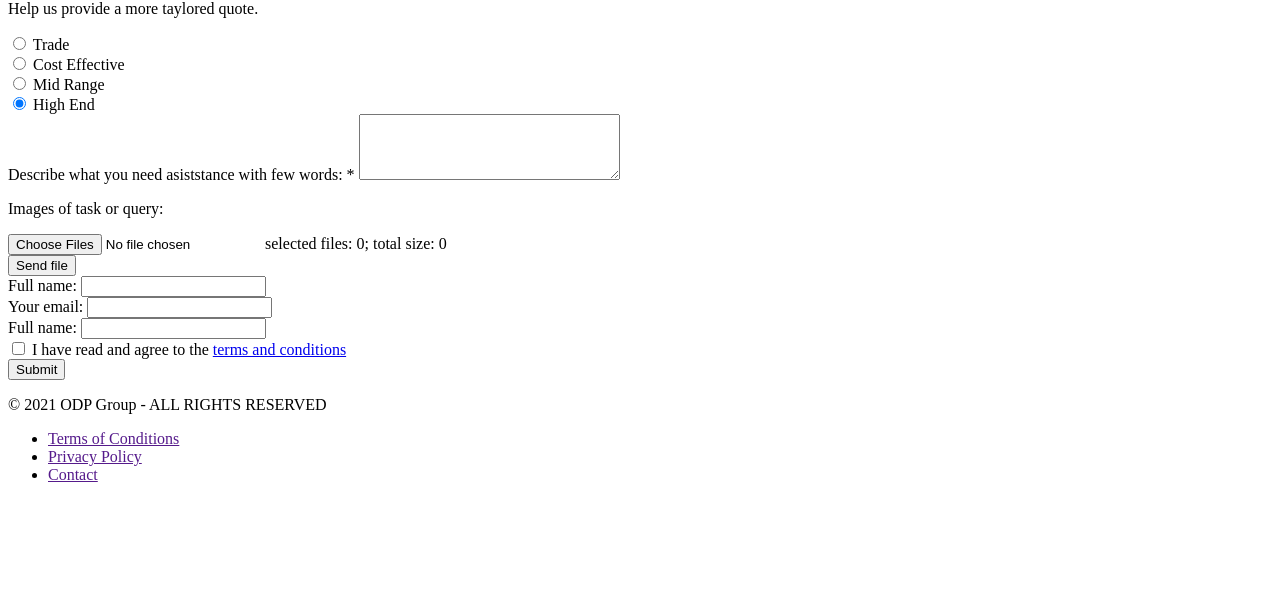
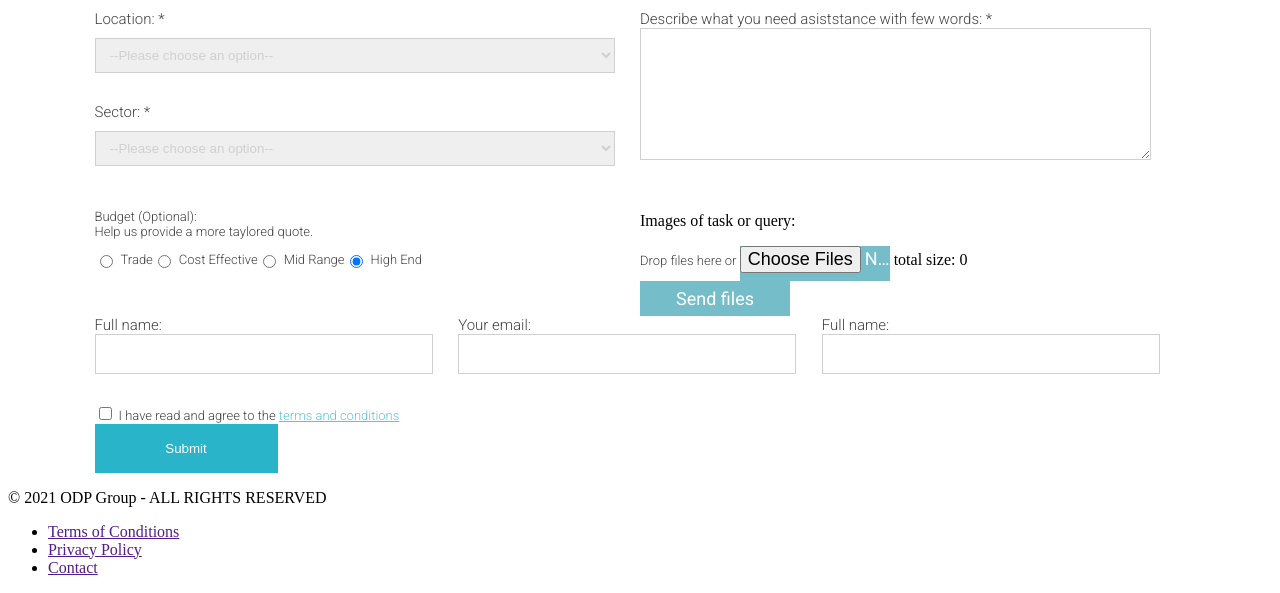
Before and after one commit to waveex/odp-building-serv, a website built with Parcel: page index.html in a window 1280 px wide. Shown: the part 528-1121 px from the top of the page. Before the commit the page ends 1028 px from the top, so only its background shows below. Built offline with nearby package versions, Linux system fonts and the light colour scheme; a web font is replaced by a local one.

Commit message:
contact form: styles

```diff
--- a/index.html
+++ b/index.html
@@ -70,11 +70,12 @@
             the top of the page.</p>
     </section>
     <section class="contact">
-        <h2 class="contact__headeer"></h2>
+        <h2 class="contact__title">Get a Quote Now – Tell Us What You Need!</h2>
         <div class="contact__form">
+            <div class="contact__form--row">
                 <div class="contact__select">
                     <div class="select">
-                    <label for="location" class="select__label"></label>
+                        <label for="location" class="select__label">Location: *</label>
                         <select name="location" class="select__list" id="select">
                             <option class="select__item" value="">--Please choose an option--</option>
                             <option class="select__item" value="Hampshire">Hampshire</option>
@@ -85,7 +86,7 @@
                         </select>
 
                         <div class="select">
-                        <label for="location" class="select__label"></label>
+                            <label for="location" class="select__label">Sector: *</label>
                             <select name="location" class="select__list" id="select">
                                 <option class="select__item" value="">--Please choose an option--</option>
                                 <option class="select__item" value="Hampshire">Hampshire</option>
@@ -97,57 +98,69 @@
                         </div>
 
                     </div>
-
+                </div>
+                <div class="contact__message">
+                    <label class="contact__message--label" for="message">Describe what you need asiststance with few
+                        words: * </label>
+                    <textarea class="contact__message--textarea" name="message" id="message" cols="30"
+                        rows="4"></textarea>
+                </div>
+            </div>
+            <div class="contact__form--row">
                 <div class="contact__budget">
                     <p class="contact__budget--title">Budget (Optional): <br />
                         Help us provide a more taylored quote. </p>
                     <div class="contact__budget--radio">
                         <div class="contact__budget--item">
-                            <input type="radio" id="budget" name="price" value="trade" checked>
-                            <label for="butget">Trade</label>
+                            <input class="contact__budget--input" type="radio" id="budget" name="price" value="trade"
+                                checked>
+                            <label class="contact__budget--label" for="butget">Trade</label>
                         </div>
                         <div class="contact__budget--item">
-                            <input type="radio" id="budget" name="price" value="cost_effective" checked>
-                            <label for="butget">Cost Effective</label>
+                            <input class="contact__budget--input" type="radio" id="budget" name="price"
+                                value="cost_effective" checked>
+                            <label class="contact__budget--label" for="butget">Cost Effective</label>
                         </div>
                         <div class="contact__budget--item">
-                            <input type="radio" id="budget" name="price" value="mid_Range" checked>
-                            <label for="butget">Mid Range</label>
+                            <input class="contact__budget--input" type="radio" id="budget" name="price"
+                                value="mid_Range" checked>
+                            <label class="contact__budget--label" for="butget">Mid Range</label>
                         </div>
                         <div class="contact__budget--item">
-                            <input type="radio" id="budget" name="price" value="high_end" checked>
-                            <label for="butget">High End</label>
+                            <input class="contact__budget--input" type="radio" id="budget" name="price" value="high_end"
+                                checked>
+                            <label class="contact__budget--label" for="butget">High End</label>
+                        </div>
+                    </div>
+                </div>
+                <div class="contact__file">
+                    <p class="contact__file--title">Images of task or query:</p>
+                    <form name="uploadForm" class="contact__file--form">
+                        <div>
+                            <label for="uploadInput" class="contact__file--label">Drop files here or </label>
+                            <input id="uploadInput" class="contact__file--button contact__file--upload" type="file"
+                                value="Select file" name="myFiles" multiple>
+                            total size: <span id="fileSize">0</span>
+                        </div>
+                        <div><input type="submit" class="contact__file--button contact__file--send" value="Send files">
+                        </div>
+                    </form>
                 </div>
             </div>
 
+
+            <div class="contact__data">
+                <div class="contact__data--item contact__data--name">
+                    <label for="full_name" class="contact__data--label">Full name:</label>
+                    <input type="text" class="contact__data--input" name="from_name" id="full_name">
                 </div>
-                <div class="contact__message">
-                    <label for="message">Describe what you need asiststance with few words: * </label>
-                    <textarea name="message" id="message" cols="30" rows="4"></textarea>
+                <div class="contact__data--item contact__data--email">
+                    <label for="email" class="contact__data--label">Your email:</label>
+                    <input type="email" class="contact__data--input" name="email" id="email">
                 </div>
-                <div class="contact__file">
-                    <p class="contact__file--title">Images of task or query:</p>
-                    <form name="uploadForm">
-                        <div>
-                            <input id="uploadInput" type="file" name="myFiles" multiple>
-                            selected files: <span id="fileNum">0</span>;
-                            total size: <span id="fileSize">0</span>
-                        </div>
-                        <div><input type="submit" value="Send file"></div>
-                    </form>
-                </div>
-                <div class="contact__data">
-                    <div class="contact__data--name">
-                        <label for="full_name" class="contact__data--label">Full name:</label>
-                        <input type="text" name="from_name" id="full_name">
-                    </div>
-                    <div class="contact__data--email">
-                        <label for="email" class="contact__data--label">Your email:</label>
-                        <input type="email" name="email" id="email">
-                    </div>
-                    <div class="contact__data--phone">
+                <div class="contact__data--item contact__data--phone">
                     <label for="phone" class="contact__data--label">Full name:</label>
-                        <input type="tel" name="phone" id="phone">
+                    <input type="tel" class="contact__data--input" name="phone" id="phone">
                 </div>
             </div>
             <div class="contact__permission">
--- a/styles/main.scss
+++ b/styles/main.scss
@@ -1,60 +1,59 @@
 @import url("https://use.typekit.net/kww5wvv.css");
-@import url('https://fonts.googleapis.com/css2?family=Roboto:wght@300;400;500;700&display=swap');
+@import url("https://fonts.googleapis.com/css2?family=Roboto:wght@300;400;500;700&display=swap");
 body {
-    font-family: "canto",serif;
+    font-family: "canto", serif;
     font-size: 16px;
     background: #fff;
 }
+
 /******************header*****************/
-.header{
+.header {
     display: flex;
     align-items: center;
     justify-content: space-around;
-    &__company--name{
+    &__company--name {
         font-size: 36px;
         color: #616161;
         font-weight: 300;
         padding: 30px 0 20px 0;
         margin: 0;
     }
-
 }
-.nav{
-    &__list{
+.nav {
+    &__list {
         display: flex;
         flex-direction: row;
         list-style: none;
-    &--item{
+        &--item {
             padding: 0 15px;
         }
-    &--link{
+        &--link {
             text-decoration: none;
-     font-family: 'Roboto', sans-serif;
+            font-family: "Roboto", sans-serif;
             font-size: 16px;
             line-height: 24px;
             color: #9f9f9f;
             font-weight: 200;
             &:hover {
                 font-weight: 300;
-        color:#3c3c3c;
+                color: #3c3c3c;
             }
         }
     }
-
 }
 /**********************text section************************************/
 .text {
     max-width: 825px;
     width: 100%;
     margin: 0 auto;
-    &__title{
+    &__title {
         font-size: 36px;
         color: #424242;
         font-weight: 300;
         font-family: "Canto";
         text-align: center;
     }
-    &__description{
+    &__description {
         width: 750px;
         height: 128px;
         font-size: 15px;
@@ -67,3 +66,160 @@ text-align: center;
     }
 }
 /**********************form************************************************/
+
+.contact {
+    max-width: 1091px;
+    width: 100%;
+    margin: 0 auto;
+    &__budget {
+        display: flex;
+        flex-direction: column;
+        &--title {
+            font-size: 15px;
+            color: #424242;
+            font-weight: 300;
+            font-family: "Roboto";
+        }
+        &--radio {
+            display: flex;
+            flex-direction: row;
+        }
+        &--title {
+            font-size: 13px;
+            color: #424242;
+            font-weight: 300;
+            font-family: "Roboto";
+        }
+        &--item {
+            display: flex;
+            align-items: flex-start;
+        }
+        &--label {
+            margin-left: 5px;
+            font-size: 13px;
+            color: #424242;
+            font-weight: 300;
+            font-family: "Roboto";
+        }
+    }
+    &__data {
+        display: grid;
+        grid-template-columns: 1fr 1fr 1fr;
+        max-width: 1091px;
+        width: 100%;
+        &--item {
+            display: flex;
+            flex-direction: column;
+        }
+        &--label {
+            font-size: 15px;
+            color: #424242;
+            font-weight: 300;
+            font-family: "Roboto";
+        }
+        &--input {
+            height: 36px;
+            max-width: 332px;
+            width: 100%;
+            height: 36px;
+            background-color: #ffffff;
+            border: 1px solid #d0d0d0;
+        }
+    }
+    &__title {
+        font-size: 36px;
+        color: #424242;
+        font-weight: 300;
+        font-family: "Canto";
+        text-align: center;
+        filter: drop-shadow(0 0 10.5px rgba(0, 0, 0, 0.54));
+    }
+    &__form {
+        &--row {
+            display: grid;
+            grid-template-columns: 1fr 1fr;
+        }
+    }
+    &__file {
+        &--button {
+            max-width: 150px;
+            width: 100%;
+            height: 35px;
+            background: #75bdc8;
+            font-size: 18px;
+            color: #ffffff;
+            font-weight: 400;
+            font-family: "Roboto";
+            border: none;
+        }
+
+        &--label {
+            font-size: 13px;
+            color: #424242;
+            font-weight: 300;
+            font-family: "Roboto";
+        }
+    }
+    &__message {
+        &--label {
+            font-size: 15px;
+            color: #424242;
+            font-weight: 300;
+            font-family: "Roboto";
+            margin-bottom: 10px;
+        }
+        &--textarea {
+            max-width: 505px;
+            width: 100%;
+            min-height: 126px;
+            border-color: #d0d0d0;
+        }
+    }
+    &__permission {
+        margin-top: 30px;
+        &--label {
+            font-size: 13px;
+            color: #424242;
+            font-weight: 300;
+            font-family: "Roboto";
+        }
+        &--link {
+            color: #5dc6d6;
+            &:hover {
+                text-decoration: underline;
+            }
+        }
+    }
+    &__submit {
+        &--button {
+            width: 183px;
+            height: 49px;
+            background-color: #29b4c9;
+            border: none;
+            color: #fff;
+        }
+    }
+}
+.select {
+    display: flex;
+    flex-direction: column;
+    max-width: 520px;
+    width: 100%;
+    &__label {
+        font-size: 15px;
+        color: #424242;
+        font-weight: 300;
+        font-family: "Roboto";
+        margin-bottom: 10px;
+    }
+    &__list {
+        height: 35px;
+        border-color: #d0d0d0;
+        color: #d0d0d0;
+        margin-bottom: 30px;
+        padding: 0 10px;
+    }
+    &__item {
+        color: #424242;
+    }
+}
```
Lines whose indentation alone changed are shown as unchanged.
